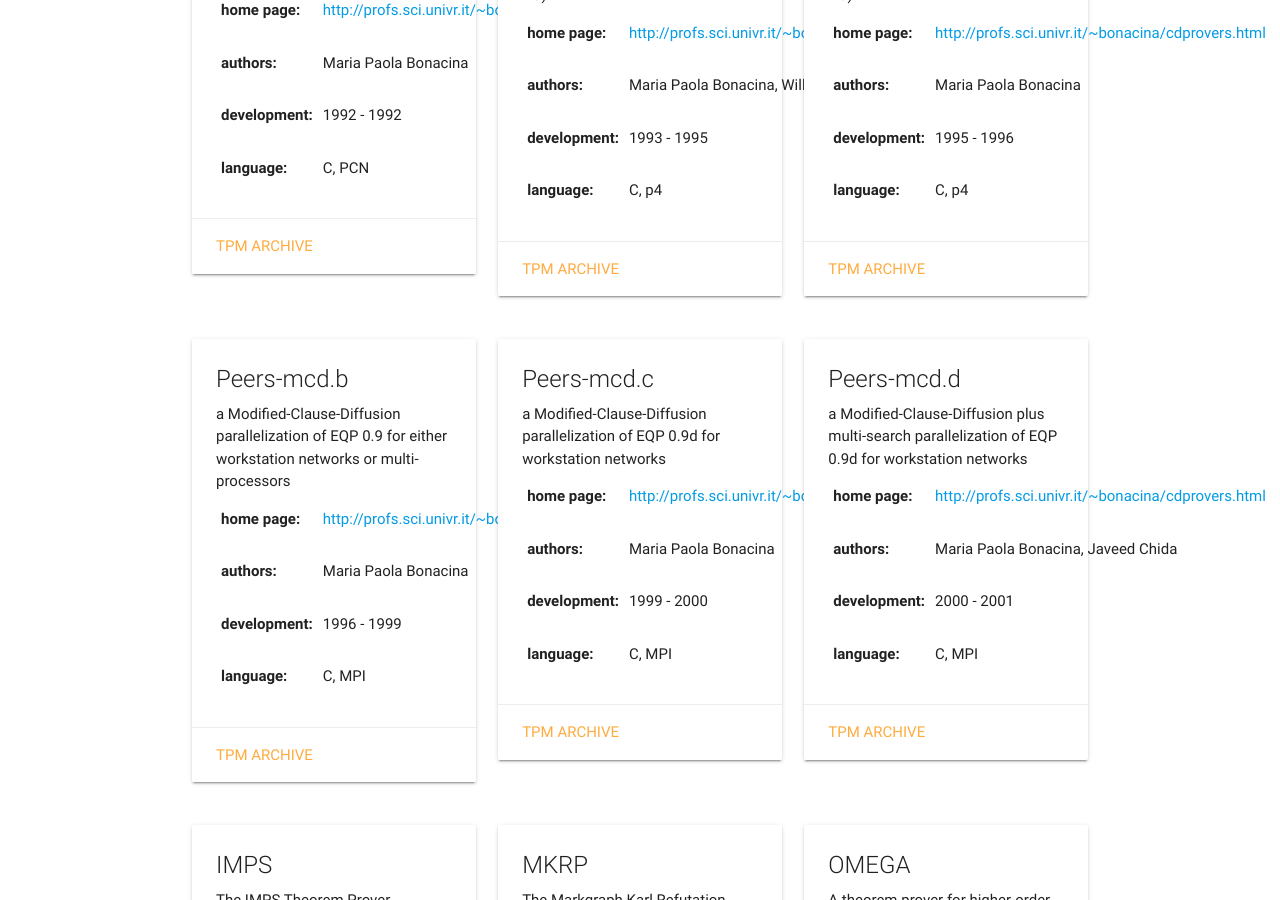
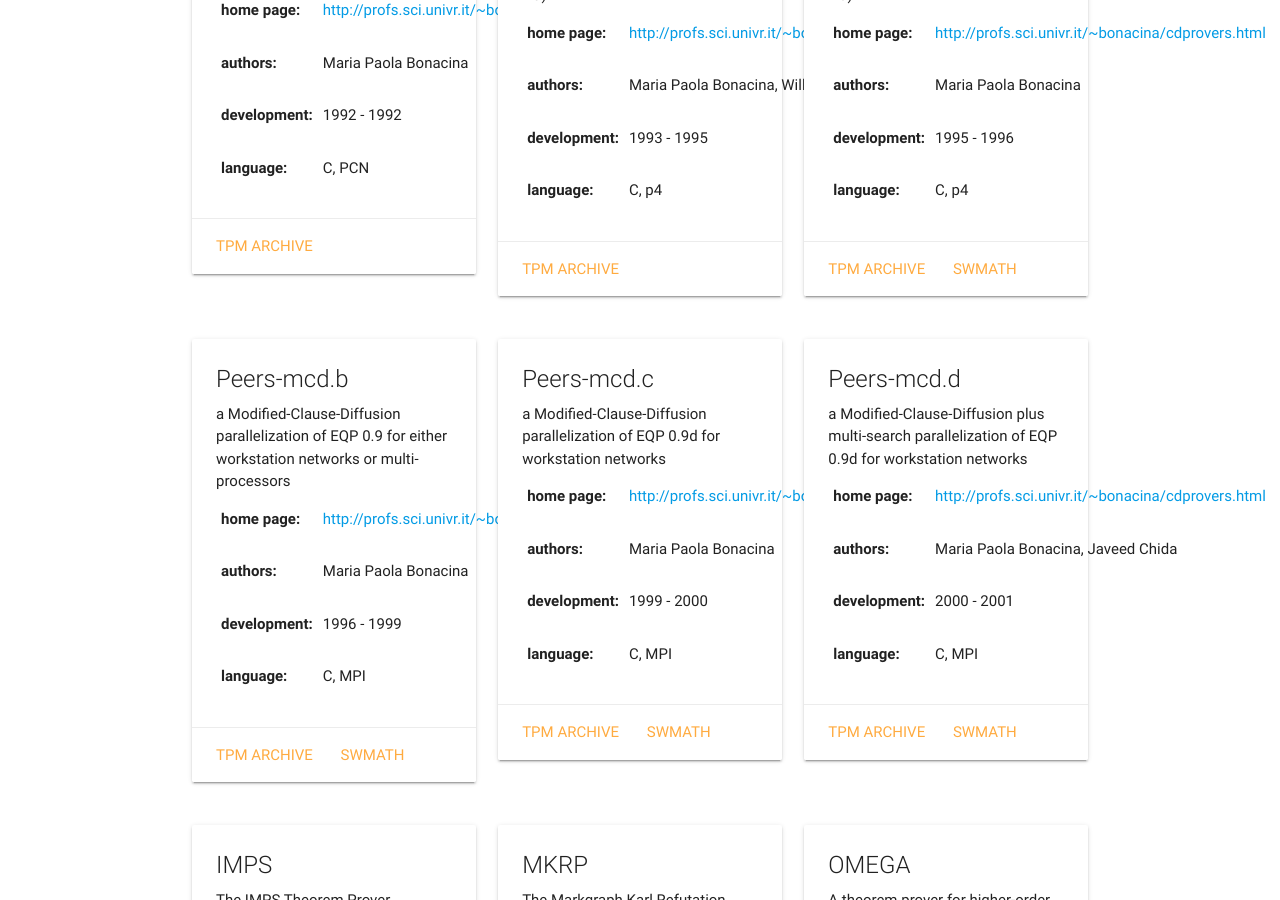
Before and after one commit to theoremprover-museum/theoremprover-museum.github.io, a Jekyll site: the page built from index.md, in a window 1280 px wide and 900 px high, scrolled down 1340 px. Built offline with Jekyll 4.4.1, drawn with Linux system fonts in a browser that asks for light colours; some of the changed lines change nothing that is shown.

Commit message:
swmath for peers

```diff
--- a/_data/provers.yml
+++ b/_data/provers.yml
@@ -27,6 +27,7 @@
   authors: Maria Paola Bonacina
   development: 1995 - 1996
   language: C, p4
+  swmath: 23958
 
 - name: Peers-mcd.b
   active: false
@@ -37,6 +38,7 @@
   authors: Maria Paola Bonacina
   development: 1996 - 1999
   language: C, MPI
+  swmath: 23958
 
 - name: Peers-mcd.c
   active: false
@@ -47,6 +49,7 @@
   authors: Maria Paola Bonacina
   development: 1999 - 2000
   language: C, MPI
+  swmath: 23958
 
 - name: Peers-mcd.d
   active: false
@@ -57,6 +60,7 @@
   authors: Maria Paola Bonacina, Javeed Chida
   development: 2000 - 2001
   language: C, MPI
+  swmath: 23958
 
 - name: IMPS
   authors: William M. Farmer, Joshua D. Guttman, F. Javier Thayer
```
